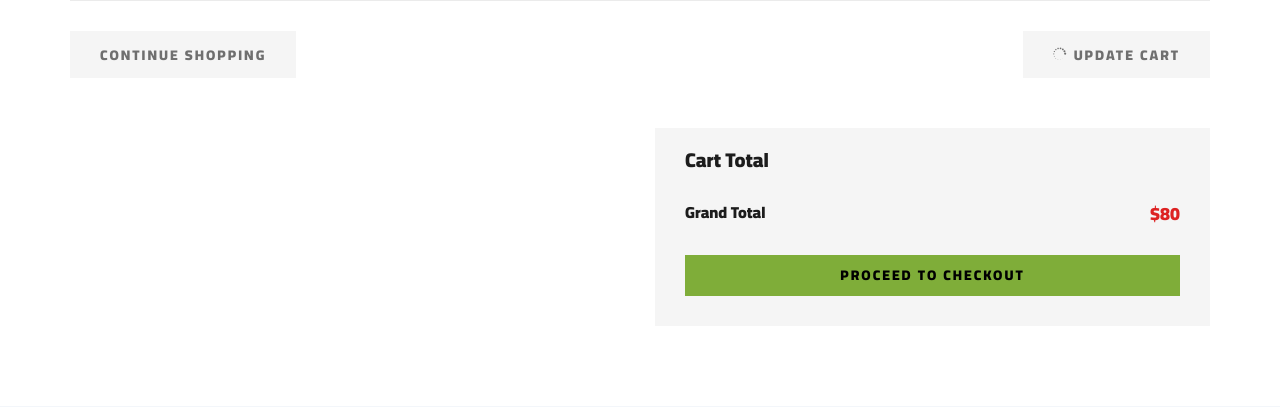
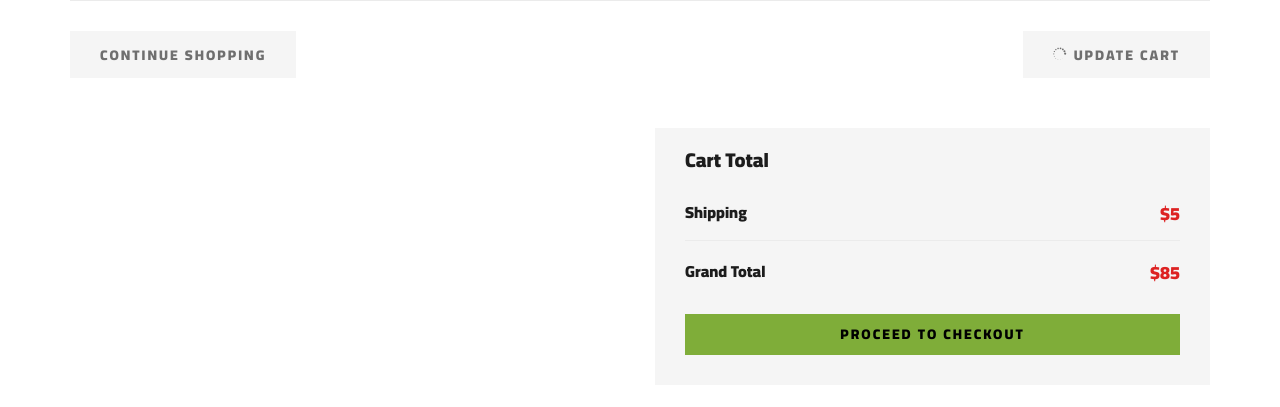
Before and after one commit to praveenks021/django_ogani_website, a Django app: page /cart_items in a window 1280 px wide. Shown: the part 1087-1494 px from the top of the page. Run offline with Django 4.2, Linux system fonts and the light colour scheme; a user stored in the database is signed in; data comes from the database, SQL or seed files in the repository; both versions use the stored data as it was after the commit; some libraries are stand-ins or nearby versions.

Commit message:
add shipping fee

```diff
--- a/fresh/views.py
+++ b/fresh/views.py
@@ -98,7 +98,9 @@ def viewcart(request):
     cart_items = Cart.objects.filter(user=request.user)
     for i in cart_items:
         grand_total = grand_total+i.get_total()
-        context = {'cart_items': cart_items, 'grand_total': grand_total}
+    if grand_total < 99:
+        grand_total = grand_total+5
+    context = {'cart_items': cart_items, 'grand_total': grand_total}
     return render(request, "shoping-cart.html", context)
 
 
@@ -166,6 +168,8 @@ def checkout(request):
     for i in cart_items:
         total = i.quantity * i.products.price
         grand_total = grand_total + total
+    if grand_total < 99:
+        grand_total = grand_total+5
     if request.method == "POST":
         form = CheckoutForm(request.POST)
         if form.is_valid():
--- a/templates/checkout.html
+++ b/templates/checkout.html
@@ -276,8 +276,11 @@
                                 <div class="checkout__order__products">Products <span>Total</span></div>
                                 <ul>
                                     {% for item in cart_items %}
-                                    <li>{{item.products.pname}}<span>${{item.get_total}}</span></li>
+                                        <li>{{item.products.pname}}<span>${{item.get_total}}</span></li>
                                     {% endfor %}
+                                    {% if grand_total < 99 %}
+                                        <li><b>Shipping</b><span>$5</span></li>
+                                    {% endif %}
                                 </ul>
                                 <div class="checkout__order__subtotal">Subtotal <span>${{ grand_total }}</span></div>
                                 <div class="checkout__order__total">Total <span>${{ grand_total }}</span></div>
--- a/templates/shoping-cart.html
+++ b/templates/shoping-cart.html
@@ -297,6 +297,11 @@ a:active {
                     <div class="shoping__checkout">
                         <h5>Cart Total</h5>
                         <ul>
+                            {% if grand_total < 99 %}
+                                <li>Shipping<span>$5</span></li>
+                                {% else %}
+                                    <li>you're eligible for free shipping</li>
+                            {% endif %}
                             <li>Grand Total <span>${{ grand_total }}</span></li>
                         </ul>
                         <a href="/checkout" class="primary-btn">PROCEED TO CHECKOUT</a>
```
Also changed, not shown: templates/blog.html (+0 -8 lines), db.sqlite3.
